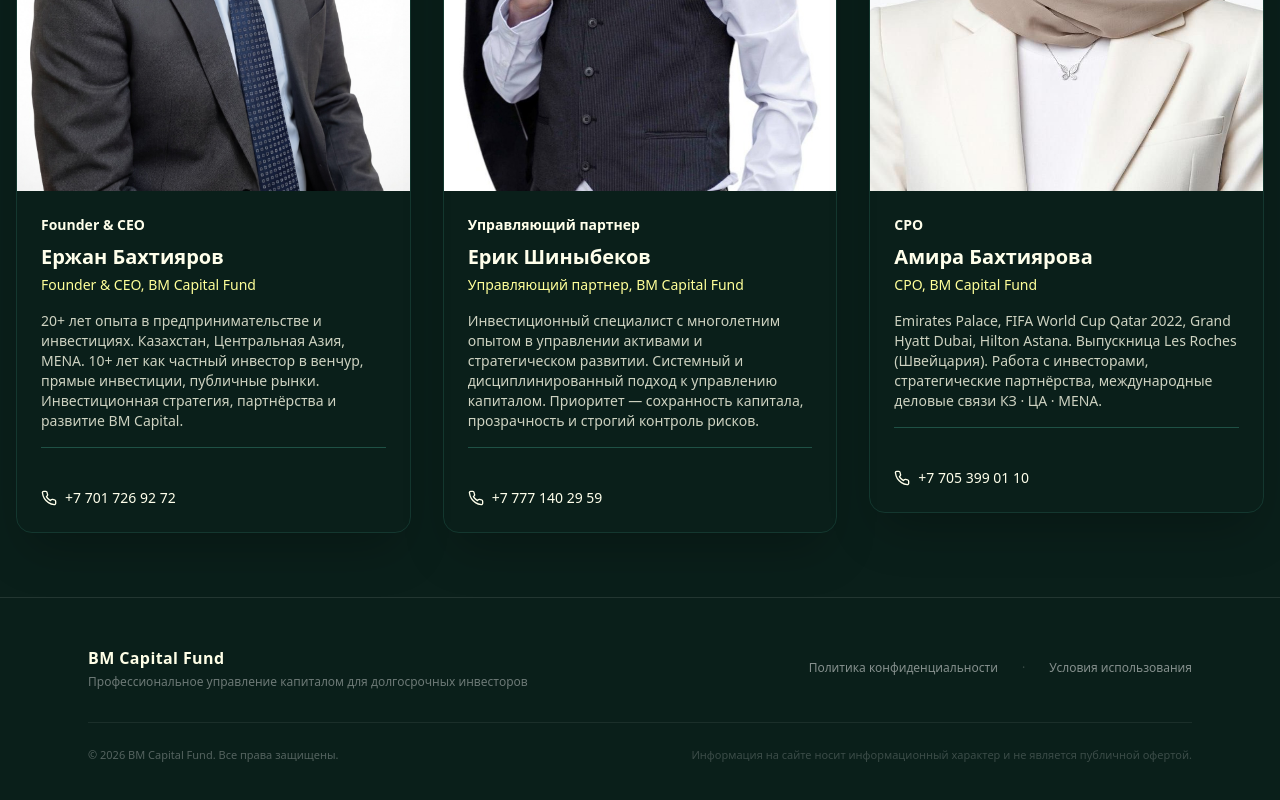
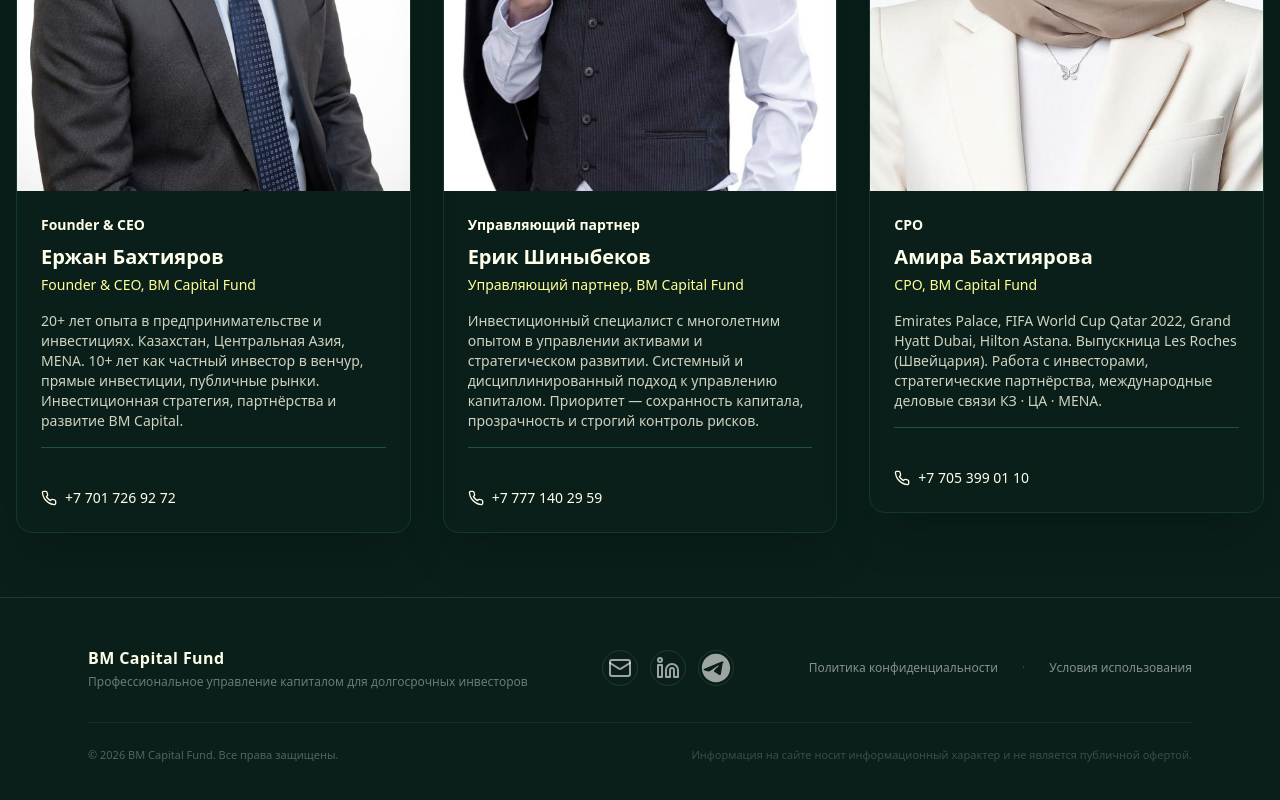
Before and after one commit to bevenergykz-design/bmcapital.fund, a Next.js app: page / in a window 1280 px wide. Shown: the part 3621-4421 px from the top of the page. Built offline with nearby package versions, Linux system fonts and the light colour scheme.

Commit message:
feat: Add social links and icons to footer

```diff
--- a/components/footer.tsx
+++ b/components/footer.tsx
@@ -2,6 +2,7 @@
 
 import Link from 'next/link';
 import { useLang } from '@/lib/lang-context';
+import { Mail, Linkedin } from 'lucide-react';
 
 export default function Footer() {
   const { t } = useLang();
@@ -17,9 +18,36 @@ export default function Footer() {
             <p className="text-xs text-white/40 font-light">{t('footer.description')}</p>
           </div>
 
-          {/* Social links placeholder — add icons here later */}
-          {/* <div className="flex items-center gap-4"> */}
-          {/* </div> */}
+          {/* Social Links */}
+          <div className="flex items-center gap-3">
+            <a
+              href="mailto:info@bmcapital.fund"
+              className="w-9 h-9 rounded-full border border-white/10 flex items-center justify-center text-white/60 hover:text-[#FFFFE7] hover:border-[#FFFFE7] hover:bg-white/5 transition-all duration-200"
+              title="Email"
+            >
+              <Mail className="w-4.5 h-4.5" />
+            </a>
+            <a
+              href="https://www.linkedin.com/company/bm-capital-fund/about/?viewAsMember=true"
+              target="_blank"
+              rel="noopener noreferrer"
+              className="w-9 h-9 rounded-full border border-white/10 flex items-center justify-center text-white/60 hover:text-[#FFFFE7] hover:border-[#FFFFE7] hover:bg-white/5 transition-all duration-200"
+              title="LinkedIn"
+            >
+              <Linkedin className="w-4.5 h-4.5" />
+            </a>
+            <a
+              href="https://t.me/bmcapitalfund"
+              target="_blank"
+              rel="noopener noreferrer"
+              className="w-9 h-9 rounded-full border border-white/10 flex items-center justify-center text-white/60 hover:text-[#FFFFE7] hover:border-[#FFFFE7] hover:bg-white/5 transition-all duration-200"
+              title="Telegram"
+            >
+              <svg viewBox="0 0 24 24" className="w-4.5 h-4.5 fill-current">
+                <path d="M12 2C6.48 2 2 6.48 2 12s4.48 10 10 10 10-4.48 10-10S17.52 2 12 2zm4.64 6.8c-.15 1.58-.8 5.42-1.13 7.19-.14.75-.42 1-.68 1.03-.58.05-1.02-.38-1.58-.75-.88-.58-1.38-.94-2.23-1.5-.99-.65-.35-1.01.22-1.59.15-.15 2.71-2.48 2.76-2.69.01-.03.01-.14-.07-.2-.08-.06-.19-.04-.27-.02-.12.02-1.96 1.25-5.54 3.69-.52.36-1 .53-1.42.52-.47-.01-1.37-.26-2.03-.48-.82-.27-1.47-.42-1.42-.88.03-.24.35-.49.96-.75 3.78-1.65 6.31-2.74 7.58-3.27 3.61-1.5 4.36-1.76 4.85-1.77.11 0 .35.03.51.16.13.12.17.28.19.39.02.07.02.16.01.22z"/>
+              </svg>
+            </a>
+          </div>
 
           {/* Legal links */}
           <nav aria-label="Legal" className="flex flex-wrap items-center justify-center gap-x-6 gap-y-2">
```
